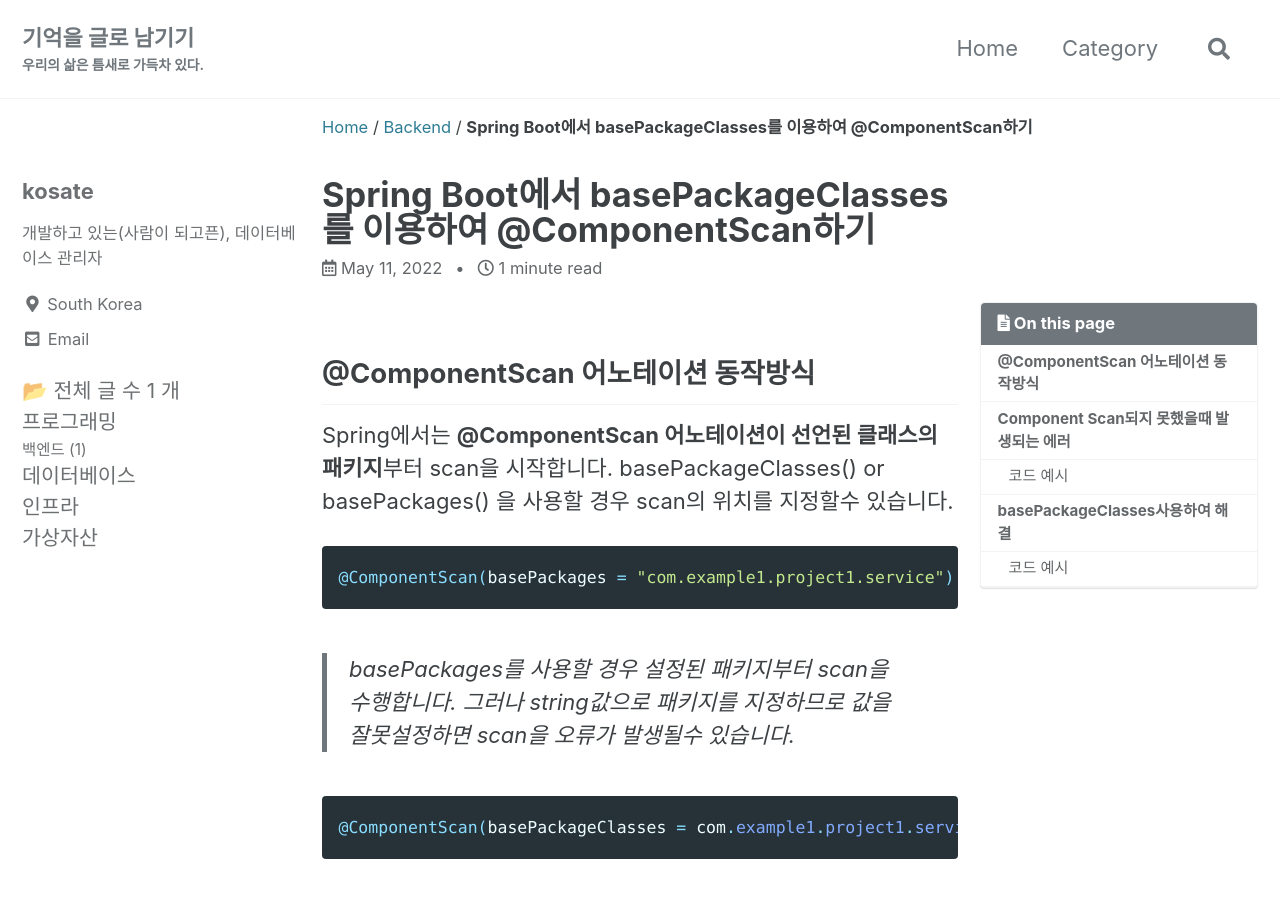
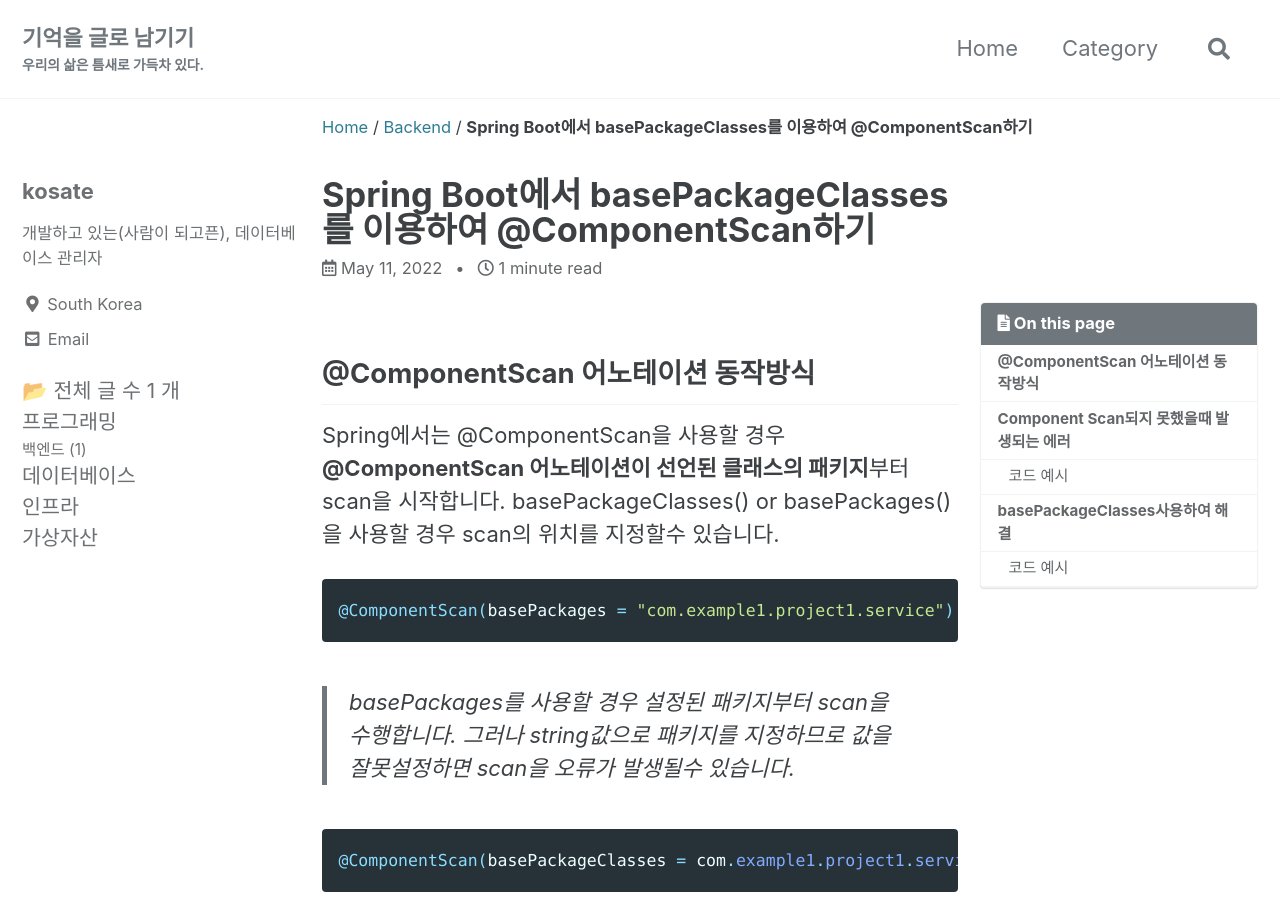
Before and after one commit to kosate/kosate.github.io, a Jekyll site: the page built from _posts/2022-05-11-component-scan-on-spring-boot.md, in a window 1280 px wide and 900 px high. Built offline with Jekyll 4.4.1, drawn with Linux system fonts in a browser that asks for light colours; cached includes are drawn as plain includes; comment, search, counter and statistics services are not loaded.

Commit message:
오타수정

````diff
--- a/_posts/2022-05-11-component-scan-on-spring-boot.md
+++ b/_posts/2022-05-11-component-scan-on-spring-boot.md
@@ -15,7 +15,7 @@
 @ComponentScan 어노테이션 동작방식
 -
 
-Spring에서는 **@ComponentScan 어노테이션이 선언된 클래스의 패키지**부터 scan을 시작합니다. basePackageClasses() or basePackages() 을 사용할 경우 scan의 위치를 지정할수 있습니다.
+Spring에서는  @ComponentScan을 사용할 경우 **@ComponentScan 어노테이션이 선언된 클래스의 패키지**부터 scan을 시작합니다. basePackageClasses() or basePackages() 을 사용할 경우 scan의 위치를 지정할수 있습니다.
 
 ```java
 @ComponentScan(basePackages = "com.example1.project1.service")
````
